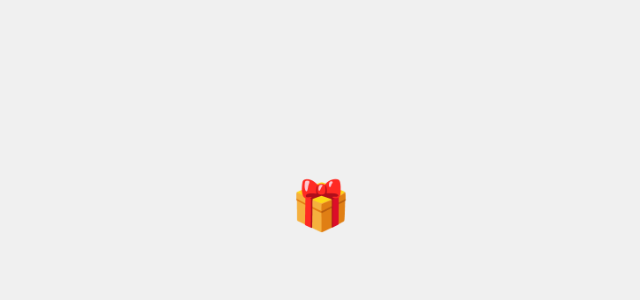
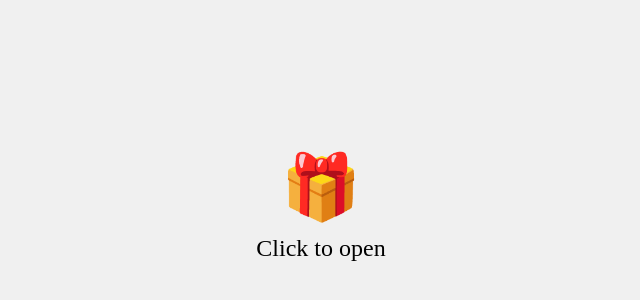
Before and after one commit to landosilva/happybdaycheco, a plain HTML site: page index.html in a window 1280 px wide. Shown: the part 194-494 px from the top of the page, without its empty margins (319-959 px from the left). Drawn offline with Linux system fonts and the light colour scheme.

Commit message:
Update index.html

```diff
--- a/index.html
+++ b/index.html
@@ -14,9 +14,18 @@
             background-color: #f0f0f0;
         }
 
+        #gift-container {
+            text-align: center;
+        }
+
         #gift {
-            font-size: 3em;
+            font-size: 4em;
             cursor: pointer;
+        }
+
+        #click-to-open {
+            font-size: 1.5em;
+            margin-top: 10px;
         }
 
         #message {
@@ -29,7 +38,10 @@
 </head>
 <body>
 
-<div id="gift" onclick="revealMessage()">🎁</div>
+<div id="gift-container">
+    <div id="gift" onclick="revealMessage()">🎁</div>
+    <div id="click-to-open">Click to open</div>
+</div>
 
 <div id="message">
     <p>Happy Birthday!</p>
@@ -38,11 +50,11 @@
 
 <script>
     function revealMessage() {
-        var gift = document.getElementById("gift");
+        var giftContainer = document.getElementById("gift-container");
         var message = document.getElementById("message");
 
-        // Hide the gift emoji
-        gift.style.display = "none";
+        // Hide the gift container
+        giftContainer.style.display = "none";
 
         // Display the birthday message
         message.style.display = "block";
```
